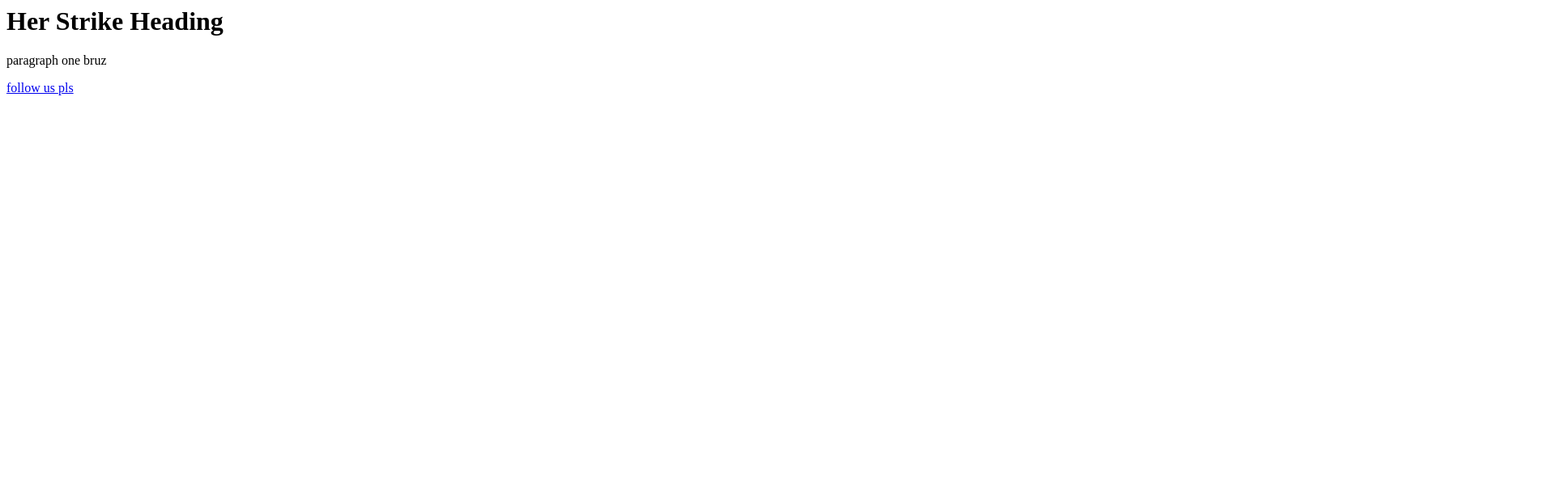
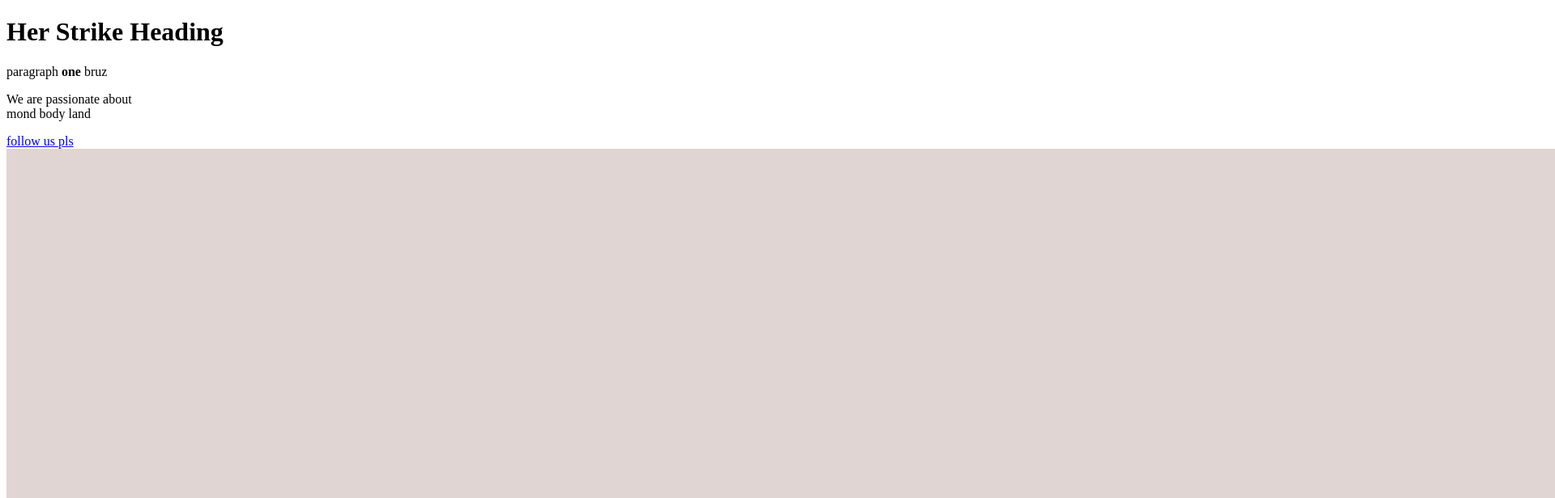
Before and after one commit to izzyalmaz/Her-Strike-web, a plain HTML site: page test.html in a window 1280 px wide. Shown: the top 616 px of the page at 81% size, 1920 px wide, since content can reach past the window. Drawn offline with Linux system fonts and the light colour scheme.

Commit message:
Added an image and a few more elements

```diff
--- a/test.html
+++ b/test.html
@@ -1,3 +1,14 @@
-<h1>Her Strike Heading</h1>
-<p>paragraph one bruz</p>
-<a href="https://instagram.com/herstrike" target="_blank" title="instagram">follow us pls</a>
+<!DOCTYPE html>
+<html>
+<head>
+	<title>Test Page</title>
+</head>
+<body>
+	<h1>Her Strike Heading</h1>
+	<p>paragraph <b>one</b> bruz</p>
+	<p>We are passionate about<br>
+	mond body land</p>
+	<a href="https://instagram.com/herstrike" target="_blank" title="instagram">follow us pls</a>
+	<img src="HS branding group shot bg3ba14af8fa0d7a19918a31b014d7144d14e4726a87e2c522509bdde53da6f0cf copy.png">
+</body>
+</html>
```
Also changed, not shown: HS branding group shot bg3ba14af8fa0d7a19918a31b014d7144d14e4726a87e2c522509bdde53da6f0cf copy.png (added).
